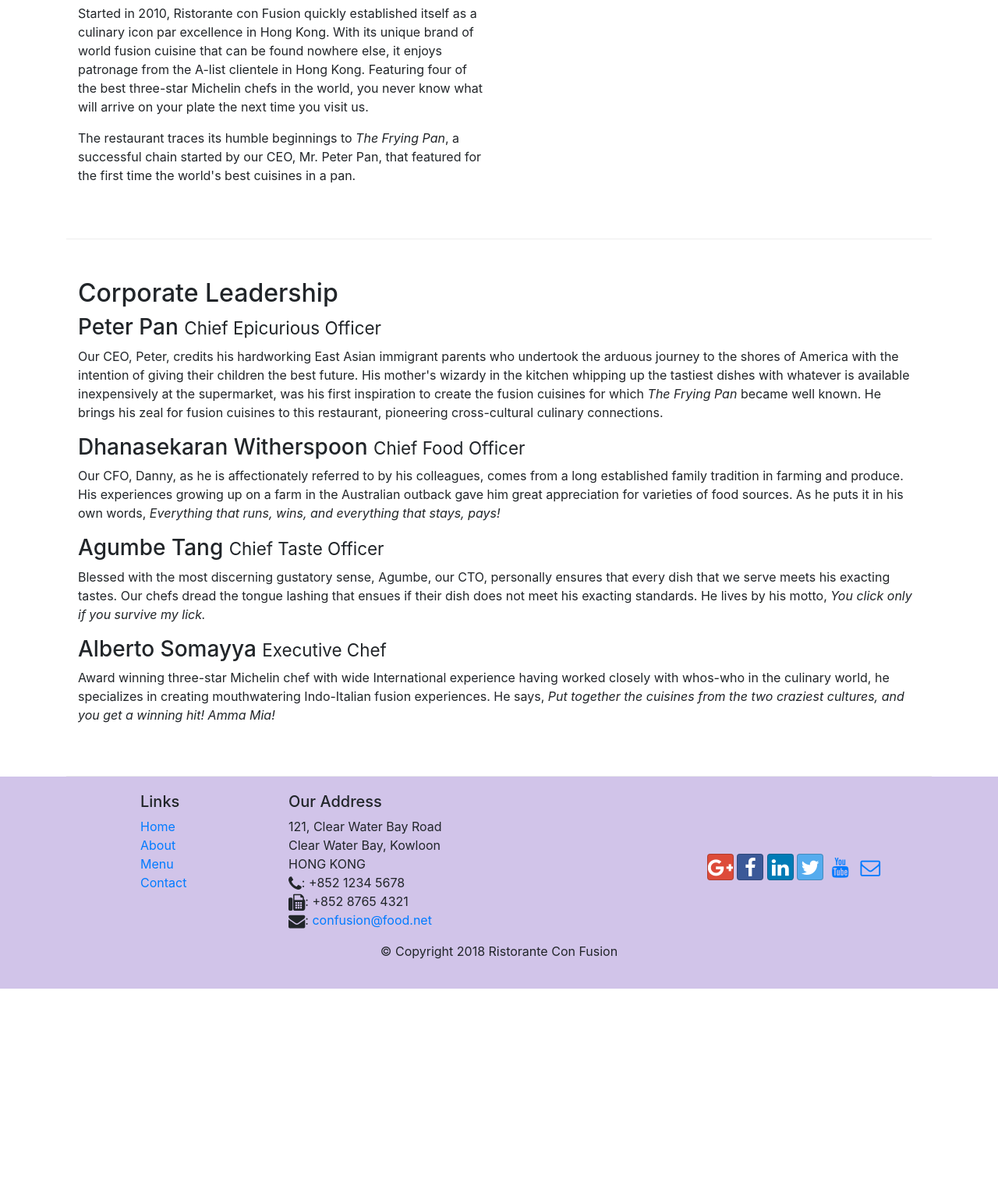
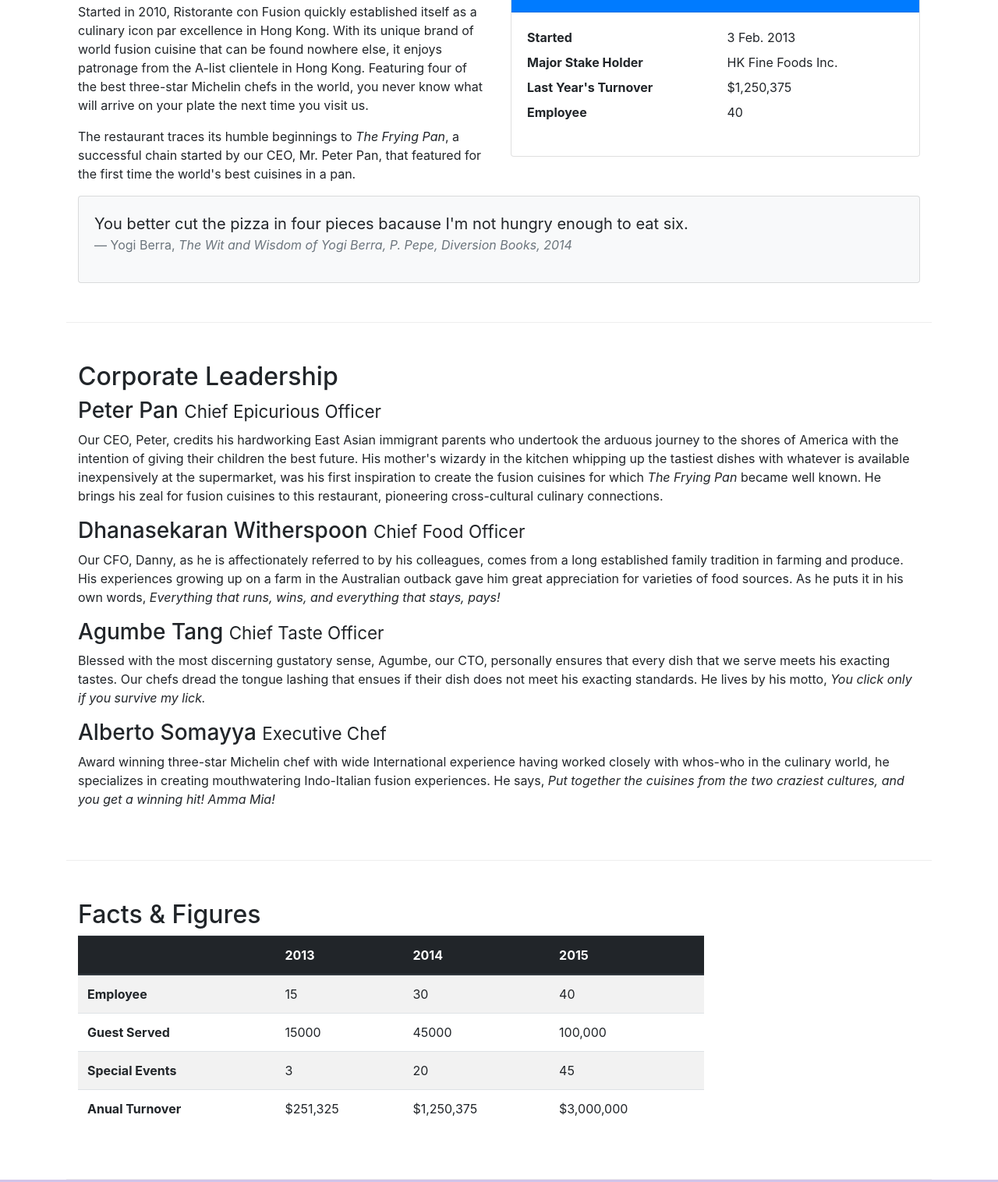
Before and after one commit to shriraksha158/Restaurent_Website, a website: page aboutus.html in a window 1280 px wide. Shown: the part 558-2074 px from the top of the page at 78% size. Before the commit the page ends 1826 px from the top, so only its background shows below. Drawn offline with nearby package versions, Linux system fonts and the light colour scheme.

Commit message:
Tables and Cards

```diff
--- a/aboutus.html
+++ b/aboutus.html
@@ -65,18 +65,43 @@
             </div>
         </div>
 
-        <div class="row row-content align-items-center">
-            <div class="col-12 col-sm-6">
+        <div class="row row-content">
+            <div class="col-sm-6">
                 <h2>Our History</h2>
                 <p>Started in 2010, Ristorante con Fusion quickly established itself as a culinary icon par excellence in Hong Kong. With its unique brand of world fusion cuisine that can be found nowhere else, it enjoys patronage from the A-list clientele in Hong Kong.  Featuring four of the best three-star Michelin chefs in the world, you never know what will arrive on your plate the next time you visit us.</p>
                 <p>The restaurant traces its humble beginnings to <em>The Frying Pan</em>, a successful chain started by our CEO, Mr. Peter Pan, that featured for the first time the world's best cuisines in a pan.</p>
             </div>
-            <div>
+            <div class="col-12 col-sm-6">
+                <div class="card">
+                    <h3 class="card-header bg-primary text-white"> Facts At a Glance</h3>
+                    <div class="card-body">
+                        <dl class="row">
+                            <dt class="col-6"> Started </dt>
+                            <dd class="col-6"> 3 Feb. 2013 </dd>
+                            <dt class="col-6"> Major Stake Holder</dt>
+                            <dd class="col-6"> HK Fine Foods Inc. </dd>
+                            <dt class="col-6"> Last Year's Turnover </dt>
+                            <dd class="col-6"> $1,250,375 </dd>
+                            <dt class="col-6"> Employee </dt>
+                            <dd class="col-6"> 40 </dd>
+                        </dl>
+                    </div>
+                </div>
+            </div>
+            <div class="col-12">
+                <div class="card card-body bg-light">
+                    <blockquote class="blockquote">
+                        <p class="mb-0"> You better cut the pizza in four pieces bacause I'm not hungry enough to eat six. </p>
+                        <footer class="blockquote-footer">Yogi Berra,
+                            <cite title="Source Title">The Wit and Wisdom of Yogi Berra, P. Pepe, Diversion Books, 2014 </cite>
+                        </footer>
+                    </blockquote>
+                </div>
             </div>
         </div>
 
 
-        <div class="row row-content align-items-center">
+        <div class="row row-content">
             <div class="col-12">
                 <h2>Corporate Leadership</h2>
                 <h3>Peter Pan <small>Chief Epicurious Officer</small></h3>
@@ -88,6 +113,51 @@
                 <h3>Alberto Somayya <small>Executive Chef</small></h3>
                 <p class="d-none d-sm-block">Award winning three-star Michelin chef with wide International experience having worked closely with whos-who in the culinary world, he specializes in creating mouthwatering Indo-Italian fusion experiences. He says, <em>Put together the cuisines from the two craziest cultures, and you get a winning hit! Amma Mia!</em></p>
             </div>
+       </div>
+
+       <div class="row row-content">
+           <div class="col-12 col-sm-9">
+              <h2> Facts &amp; Figures </h2>
+              <div class="table-responsive">
+                <table class="table table-striped">
+                    <thead class="thead-dark">
+                        <tr>
+                            <th>&nbsp;</th>
+                            <th>2013</th>
+                            <th>2014</th>
+                            <th>2015</th>
+                        </tr>
+                    </thead>
+                    <tbody>
+                        <tr>
+                            <th>Employee</th>
+                            <td>15</td>
+                            <td>30</td>
+                            <td>40</td>
+                        </tr>
+                        <tr>
+                            <th>Guest Served</th>
+                            <td>15000</td>
+                            <td>45000</td>
+                            <td>100,000</td>
+                        </tr>
+                        <tr>
+                            <th>Special Events</th>
+                            <td>3</td>
+                            <td>20</td>
+                            <td>45</td>
+                        </tr>
+                        <tr>
+                            <th>Anual Turnover</th>
+                            <td>$251,325</td>
+                            <td>$1,250,375</td>
+                            <td>$3,000,000</td>
+                        </tr>
+                    </tbody>
+                </table>
+              </div>
+           </div>
+           <div class="col-12 col-sm-3"></div>
        </div>
 
     </div>
--- a/css/styles.css
+++ b/css/styles.css
@@ -1,6 +1,6 @@
 .row-header {
     margin: 0px auto;
-    padding: 0px auto;
+    padding: 0px;
 }
 
 .row-content {
```
